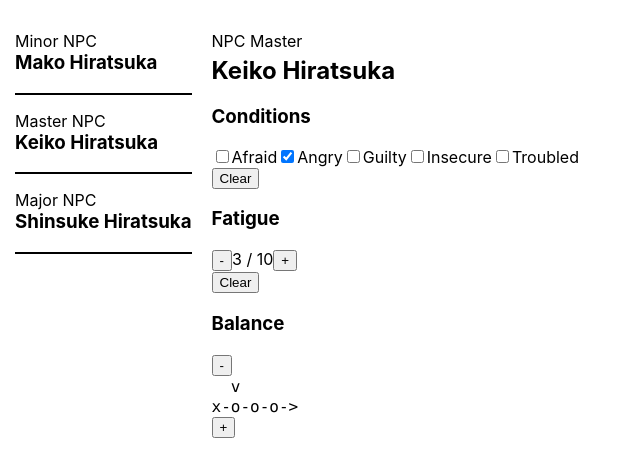
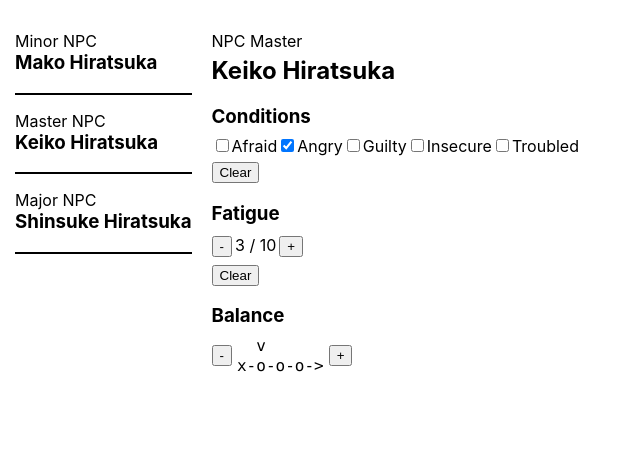
Before and after one commit to carterwonnacott/atlarpg_gmhelper, a React (Create React App) app: page / in a window 1280 px wide. Shown: the top 476 px of the page, without its empty margins (0-640 px from the left). Built offline with nearby package versions, Linux system fonts and the light colour scheme.

Commit message:
some style changes

```diff
--- a/src/npc/npcview/BalanceTile.js
+++ b/src/npc/npcview/BalanceTile.js
@@ -64,16 +64,28 @@ class BalanceTile extends React.Component {
     render() {
         return (
             <div>
-                <h3>Balance</h3>
+                <h3
+                style={{marginBottom: 8}}
+                >Balance</h3>
+                <div
+                style={{
+                    display: 'flex',
+                    flexDirection: 'row',
+                    alignItems: 'center'
+                }}
+                >
                     <button
                     onClick={() => this._shiftBalanceDown()}
+                    style={{ marginRight: 5}}
                     >-</button>
                     <div>
                     <code style={{whiteSpace: 'pre-wrap'}}>{this.state.balanceString}</code>
                     </div>
                     <button
                     onClick={() => this._shiftBalanceUp()}
+                    style={{ marginLeft: 5 }}
                     >+</button>
+                </div>
             </div>
         );
     }
--- a/src/npc/npcview/ConditionsTile.js
+++ b/src/npc/npcview/ConditionsTile.js
@@ -32,8 +32,16 @@ class ConditionsTile extends React.Component {
     render() {
         return (
             <div>
-                <h3>Conditions</h3>
-                <div>
+                <h3
+                style={{
+                    marginBottom: 8
+                }}
+                >Conditions</h3>
+                <div
+                style={{
+                    marginBottom: 5
+                }}
+                >
                     { this.state.conditions.map((condition) => (
                         <label>
                             <input
--- a/src/npc/npcview/FatigueTile.js
+++ b/src/npc/npcview/FatigueTile.js
@@ -32,14 +32,22 @@ class FatigueTile extends React.Component {
     render() {
         return (
             <div>
-                <div>
-                    <h3>Fatigue</h3>
+                <div
+                style={{
+                    marginBottom: 7
+                }}
+                >
+                    <h3
+                    style={{ marginBottom: 10 }}
+                    >Fatigue</h3>
                     <button
                         onClick={() => this._decrementFatigue()}
+                        style={{ marginRight: 3 }}
                     >-</button>
                     {this.state.curr_fatigue} / {this.state.max_fatigue}
                     <button
                         onClick={() => this._incrementFatigue()}
+                        style={{ marginLeft: 3 }}
                     >+</button>
                 </div>
                 <button
```
Lines whose indentation alone changed are shown as unchanged.
